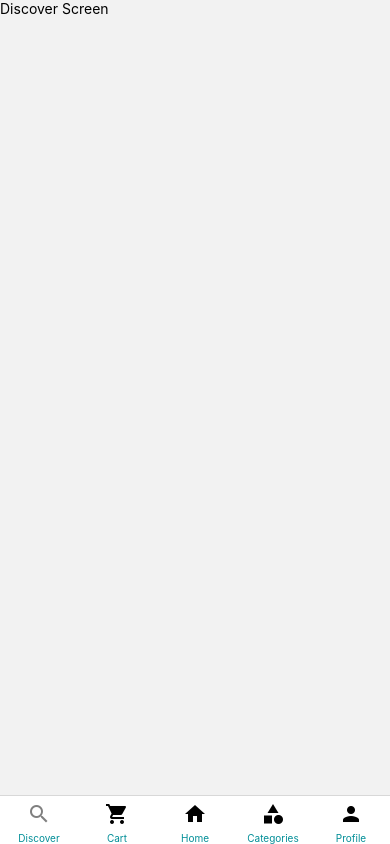
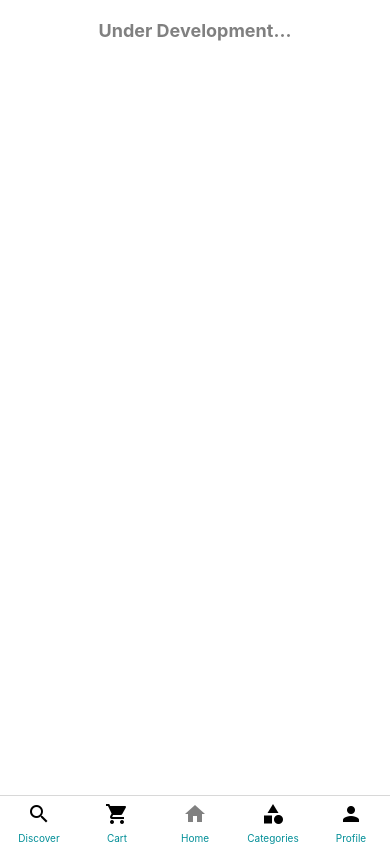
Before and after one commit to Atif409/Shopzy, a React Native app: screen /Main in a window 390 px wide. Built offline with nearby package versions, Linux system fonts and the light colour scheme.

Commit message:
new components made by muhammad atif

```diff
--- a/App.js
+++ b/App.js
@@ -1,17 +1,6 @@
-import { StatusBar } from 'expo-status-bar';
-import { StyleSheet, Text, View } from 'react-native';
 import StackNavigator from './src/navigation/StackNavigator'
 export default function App() {
   return (
 <StackNavigator/>
   );
 }
-
-const styles = StyleSheet.create({
-  container: {
-    flex: 1,
-    backgroundColor: '#fff',
-    alignItems: 'center',
-    justifyContent: 'center',
-  },
-});
--- a/package.json
+++ b/package.json
@@ -9,10 +9,14 @@
     "web": "expo start --web"
   },
   "dependencies": {
+    "@react-native-async-storage/async-storage": "^1.21.0",
+    "@react-navigation/bottom-tabs": "^6.5.11",
+    "@react-navigation/native-stack": "^6.9.17",
     "expo": "~49.0.15",
     "expo-status-bar": "~1.6.0",
     "react": "18.2.0",
-    "react-native": "0.72.6"
+    "react-native": "0.72.6",
+    "react-native-onboarding-swiper": "^1.2.0"
   },
   "devDependencies": {
     "@babel/core": "^7.20.0"
--- a/src/components/BottomTabs.js
+++ b/src/components/BottomTabs.js
@@ -6,7 +6,7 @@ import DiscoverScreen from '../screens/DiscoverScreen';
 import ProfileScreen from '../screens/ProfileScreen';
 import CategoryScreen from '../screens/CategoryScreen';
 import CartScreen from '../screens/CartScreen';
-
+import CustomIcon from './CustomIcon';
 const Tab = createBottomTabNavigator();
 
 const tabScreens = [
@@ -15,8 +15,8 @@ const tabScreens = [
     component: DiscoverScreen,
     label: 'Discover',
     icon: ({ focused }) => (
-      focused ? <MaterialIcons name="search" size={24} color="gray" /> :
-        <MaterialIcons name="search" size={24} color="black" />
+      focused ? <CustomIcon name="search" /> :
+      <CustomIcon name="search" color='black'/>
     ),
   },
 
@@ -25,8 +25,8 @@ const tabScreens = [
     component: CartScreen,
     label: 'Cart',
     icon: ({ focused }) => (
-      focused ? <MaterialIcons name="shopping-cart" size={24} color="gray" /> :
-        <MaterialIcons name="shopping-cart" size={24} color="black" />
+      focused ? <CustomIcon name="shopping-cart" /> :
+      <CustomIcon name="shopping-cart" color='black'/>
     ),
   },
   {
@@ -34,8 +34,8 @@ const tabScreens = [
     component: HomeScreen,
     label: 'Home',
     icon: ({ focused }) => (
-      focused ? <MaterialIcons name="home" size={24} color="gray" /> :
-        <MaterialIcons name="home" size={24} color="black" />
+      focused ?<CustomIcon name="home" /> :
+      <CustomIcon name="home" color='black'/>
     ),
   },
   {
@@ -43,8 +43,8 @@ const tabScreens = [
     component: CategoryScreen,
     label: 'Categories',
     icon: ({ focused }) => (
-      focused ? <MaterialIcons name="category" size={24} color="gray" /> :
-        <MaterialIcons name="category" size={24} color="black" />
+      focused ? <CustomIcon name="category" /> :
+      <CustomIcon name="category" color='black'/>
     ),
   },
   {
@@ -52,15 +52,16 @@ const tabScreens = [
     component: ProfileScreen,
     label: 'Profile',
     icon: ({ focused }) => (
-      focused ? <MaterialIcons name="person" size={24} color="gray" /> :
-        <MaterialIcons name="person" size={24} color="black" />
+      focused ? <CustomIcon name="person" />  :
+      <CustomIcon name="person" color='black'/>
     ),
   },
 ];
 
 const BottomTabs = () => {
   return (
-    <Tab.Navigator>
+
+    <Tab.Navigator initialRouteName="Home">
       {tabScreens.map((screen) => (
         <Tab.Screen
           key={screen.name}
--- /dev/null
+++ b/src/components/CustomIcon.js
@@ -0,0 +1,15 @@
+import React from 'react';
+import { MaterialIcons } from '@expo/vector-icons';
+
+const CustomIcon = ({ name, size = 24, color = 'grey', style }) => {
+  return (
+    <MaterialIcons
+      name={name}
+      size={size}
+      color={color}
+      style={style}
+    />
+  );
+};
+
+export default CustomIcon;
--- a/src/navigation/StackNavigator.js
+++ b/src/navigation/StackNavigator.js
@@ -11,7 +11,10 @@ const StackNavigator = () => {
     return (
         <NavigationContainer initialRouteName="Onboarding">
             <Stack.Navigator>
-                <Stack.Screen name="OnBoarding" options={{ headerShown: false }} component={OnBoardingScreen} />
+                <Stack.Screen
+                name="OnBoarding"
+                 options={{ headerShown: false }}
+                  component={OnBoardingScreen} />
                 <Stack.Screen
                     name="Login"
                     component={LoginScreen}
--- a/src/screens/LoginScreen.js
+++ b/src/screens/LoginScreen.js
@@ -4,6 +4,7 @@ import { SafeAreaView } from 'react-native-safe-area-context'
 import { MaterialIcons } from '@expo/vector-icons';
 import { useNavigation } from '@react-navigation/native'
 import { styles } from '../styles/LoginStyle';
+import CustomIcon from '../components/CustomIcon';
 
 const LoginScreen = () => {
     const { container,
@@ -39,7 +40,7 @@ const LoginScreen = () => {
                 </View>
                 <View style={mainLoginBox}>
                     <View style={loginBox}>
-                        <MaterialIcons name="email" size={24} color="grey" style={icon} />
+                    <CustomIcon name="email" style={icon}/>
                         <TextInput
                             value={email}
                             onChange={(text) => setEmail(text)}
@@ -47,7 +48,7 @@ const LoginScreen = () => {
                         </TextInput>
                     </View>
                     <View style={loginBox}>
-                        <MaterialIcons name="lock" size={24} color="grey" style={icon} />
+                    <CustomIcon name="lock" style={icon}/>
                         <TextInput
                             value={password}
                             onChange={(text) => setPassword(text)}
--- a/src/screens/RegisterScreen.js
+++ b/src/screens/RegisterScreen.js
@@ -4,7 +4,7 @@ import { SafeAreaView } from 'react-native-safe-area-context'
 import { MaterialIcons } from '@expo/vector-icons';
 import { useNavigation } from '@react-navigation/native'
 import { styles } from '../styles/LoginStyle';
-
+import CustomIcon from '../components/CustomIcon';
 const RegisterScreen = () => {
   const { container,
     tagline,
@@ -40,7 +40,7 @@ const RegisterScreen = () => {
         </View>
         <View style={mainLoginBox}>
           <View style={loginBox}>
-            <MaterialIcons name="person" size={24} color="grey" style={icon} />
+            <CustomIcon name="person" style={icon} />
             <TextInput
               value={name}
               onChange={(text) => setName(text)}
@@ -48,7 +48,7 @@ const RegisterScreen = () => {
             </TextInput>
           </View>
           <View style={loginBox}>
-            <MaterialIcons name="email" size={24} color="grey" style={icon} />
+          <CustomIcon name="email" style={icon} />
             <TextInput
               value={email}
               onChange={(text) => setEmail(text)}
@@ -56,27 +56,30 @@ const RegisterScreen = () => {
             </TextInput>
           </View>
           <View style={loginBox}>
-            <MaterialIcons name="lock" size={24} color="grey" style={icon} />
+          <CustomIcon name="lock" style={icon} />
             <TextInput
               value={password}
               onChange={(text) => setPassword(text)}
               placeholder='Enter your password'
+
               style={[inputs, { fontSize: email ? 16 : 16 }]}
               secureTextEntry={true}
             >
             </TextInput>
           </View>
           <View style={touchable}>
+
             <Text>
-              Keep me logged in
+
+
             </Text>
             <Text style={{ color: 'blue', fontWeight: 500 }}>
-              Forgot Password
+
             </Text>
           </View>
           <View style={{ marginTop: 80 }} />
           <Pressable style={btnLogin} onPress={() => {
-            console.log("Login Pressed")
+            console.log("Register Pressed")
           }}
           >
             <Text style={btnText}>Register</Text>
```
Also changed, not shown: 1 other file (tests, documents, lock files or other folders).
